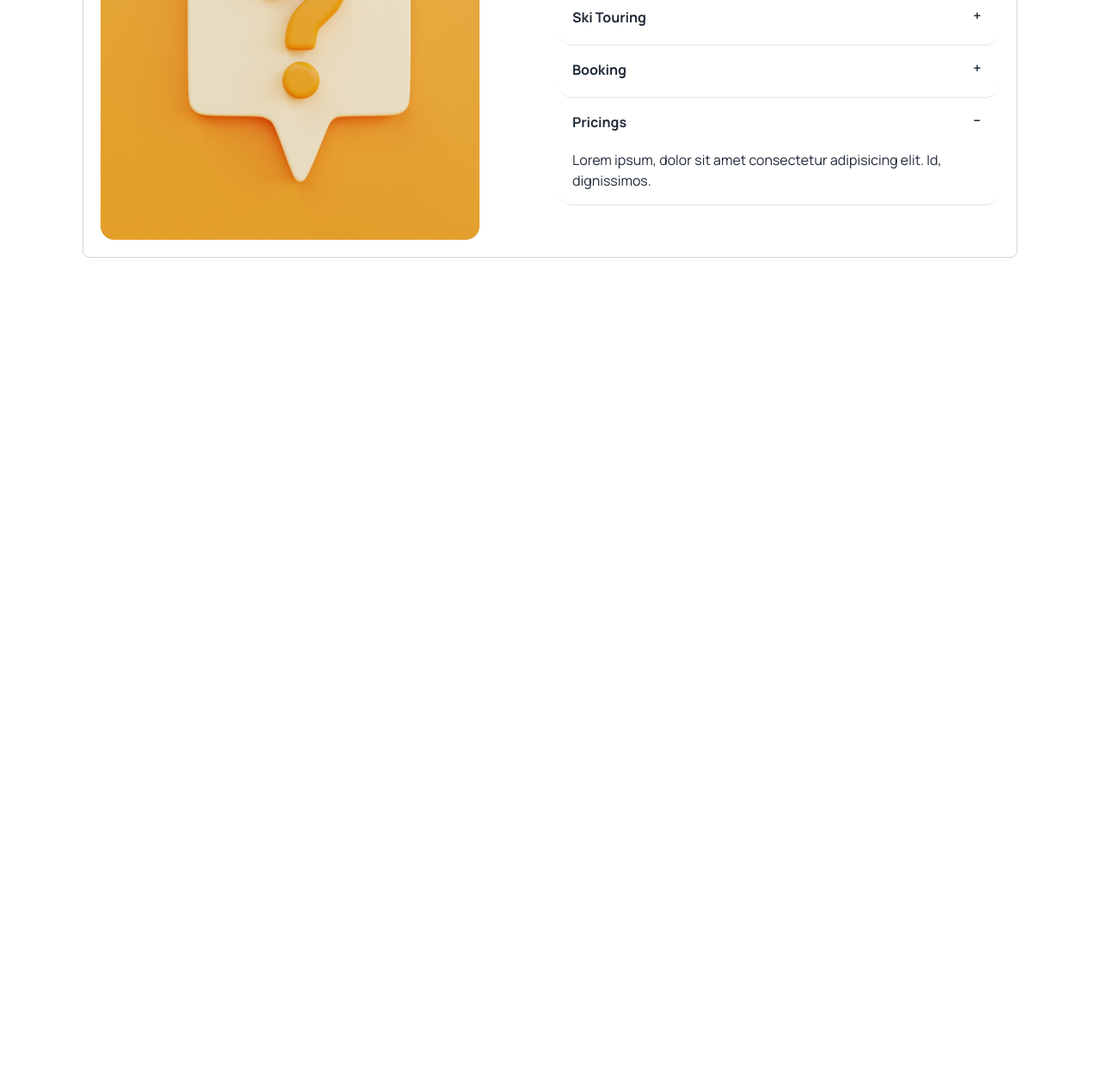
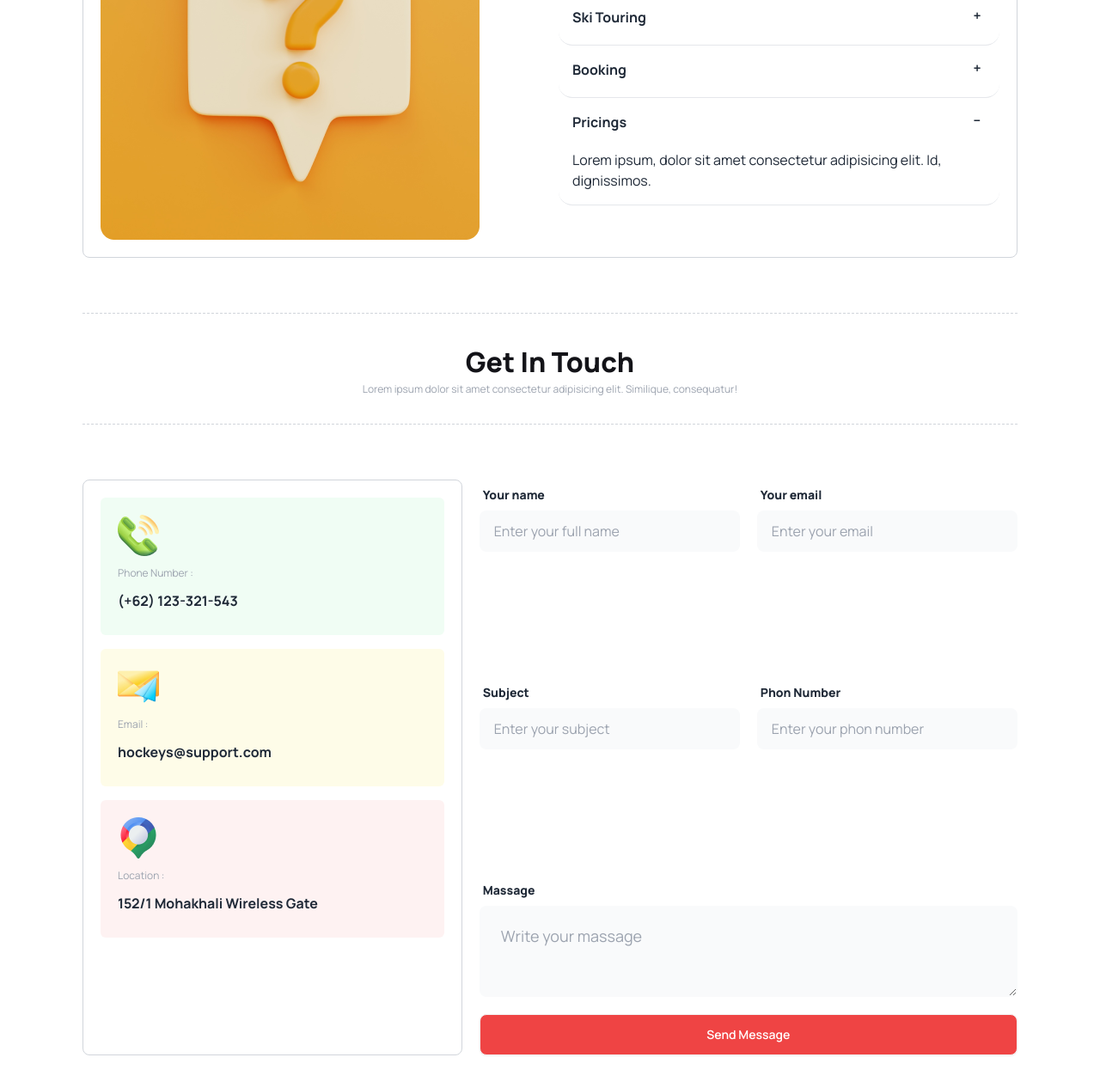
Before and after one commit to MUSTAKIMBIN/assignment-three, a plain HTML site: page index.html in a window 1280 px wide. Shown: the part 2302-3568 px from the top of the page at 86% size. Before the commit the page ends 2602 px from the top, so only its background shows below. Drawn offline with nearby package versions, Linux system fonts and the light colour scheme.

Commit message:
added the get in touch section

```diff
--- a/index.html
+++ b/index.html
@@ -304,7 +304,9 @@
           <div>
             <div class="collapse collapse-plus border-b-[1px] border-gray-200">
               <input type="radio" name="my-accordion-3" checked="checked" />
-            <div class="collapse-title text-base font-bold">Our Equipment</div>
+              <div class="collapse-title text-base font-bold">
+                Our Equipment
+              </div>
               <div class="collapse-content">
                 <p>
                   Lorem ipsum, dolor sit amet consectetur adipisicing elit. Id,
@@ -374,6 +376,87 @@
           </div>
         </div>
       </section>
+      <!-- Get in touch section -->
+      <section>
+        <div
+          class=" text-center my-16 py-8 border-y border-x-0 border-dashed border-2 border-gray-300"
+        >
+          <h2 class="section-title">Get In Touch</h2>
+          <p class="text-xs text-gray-400">
+            Lorem ipsum dolor sit amet consectetur adipisicing elit. Similique,
+            consequatur!
+          </p>
+        </div>
+        <div class="grid grid-cols-1 lg:grid-cols-12 gap-5 mb-10">
+          <div class="col-span-12 lg:col-span-5 p-5 rounded-lg border-[1px] border-gray-300 space-y-4">
+            <div class="bg-green-50 h-40 space-y-3 p-5 rounded-md">
+              <img src="Images/Group 1171275317.png" alt="" />
+              <p class="text-xs text-gray-400">Phone Number :</p>
+              <h4 class="font-bold text-base">(+62) 123-321-543</h4>
+            </div>
+            <div class="bg-yellow-50 h-40 space-y-3 p-5 rounded-md">
+              <img src="Images/Group 1171275318.png" alt="" />
+              <p class="text-xs text-gray-400">Email :</p>
+              <h4 class="font-bold text-base">hockeys@support.com</h4>
+            </div>
+            <div class="bg-red-50 h-40 space-y-3 p-5 rounded-md">
+              <img src="Images/Group 1171275321.png" alt="" />
+              <p class="text-xs text-gray-400">Location :</p>
+              <h4 class="font-bold text-base">152/1 Mohakhali Wireless Gate</h4>
+            </div>
+          </div>
+          <div class="col-span-12 lg:col-span-7">
+            <div class="grid grid-cols-1 lg:grid-cols-4 grid-rows-3 gap-5">
+              <!-- one -->
+              <div class="col-span-4 lg:col-span-2 ">
+                <label class="form-control w-full ">
+                  <div class="label">
+                    <span class="label-text">Your name</span>
+                  </div>
+                  <input type="text" placeholder="Enter your full name" class="input w-full bg-gray-50 " />
+                </label>
+              </div>
+              <!-- two -->
+              <div class="col-span-4 lg:col-span-2 ">
+                <label class="form-control w-full ">
+                  <div class="label">
+                    <span class="label-text">Your email</span>
+                  </div>
+                  <input type="text" placeholder="Enter your email" class="input bg-gray-50 w-full " />
+                </label>
+              </div>
+              <!-- three -->
+              <div class="col-span-4 lg:col-span-2">
+                <label class="form-control w-full ">
+                  <div class="label">
+                    <span class="label-text">Subject</span>
+                  </div>
+                  <input type="text" placeholder="Enter your subject" class="input bg-gray-50 w-full " />
+                </label>
+              </div>
+              <!-- four -->
+              <div class="col-span-4 lg:col-span-2 ">
+                <label class="form-control w-full ">
+                  <div class="label">
+                    <span class="label-text">Phon Number</span>
+                  </div>
+                  <input type="text" placeholder="Enter your phon number" class="input bg-gray-50 w-full " />
+                </label>
+              </div>
+              <!-- five -->
+              <div class="col-span-4">
+                <label class="form-control w-full">
+                  <div class="label">
+                    <span class="label-text">Massage</span>
+                  </div>
+                  <textarea placeholder="Write your massage" class="textarea bg-gray-50 textarea-lg w-full" ></textarea>
+                </label>
+                <button class="btn btn-wide bg-red-500 w-full mt-5 text-white">Send Message</button>
+              </div>
+            </div>
+          </div>
+        </div>
+      </section>
     </main>
     <footer></footer>
   </body>
```
Lines whose indentation alone changed are shown as unchanged.
